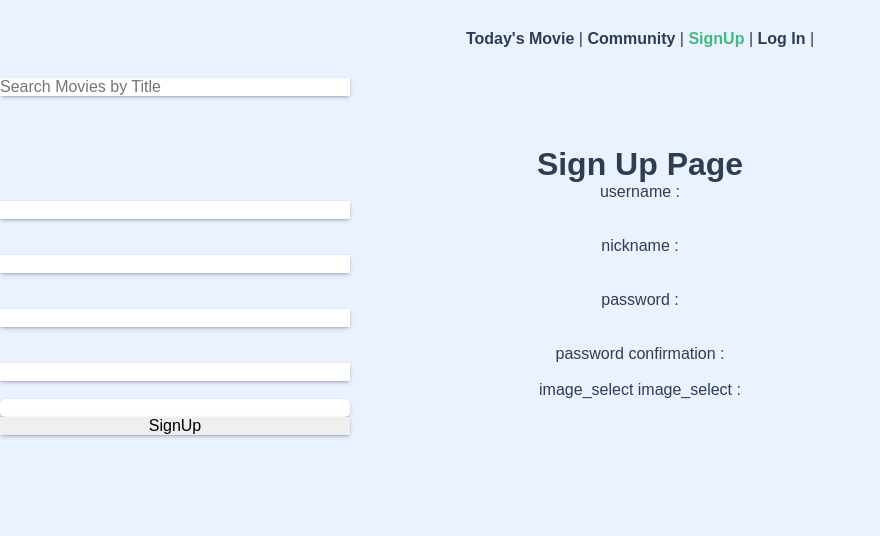
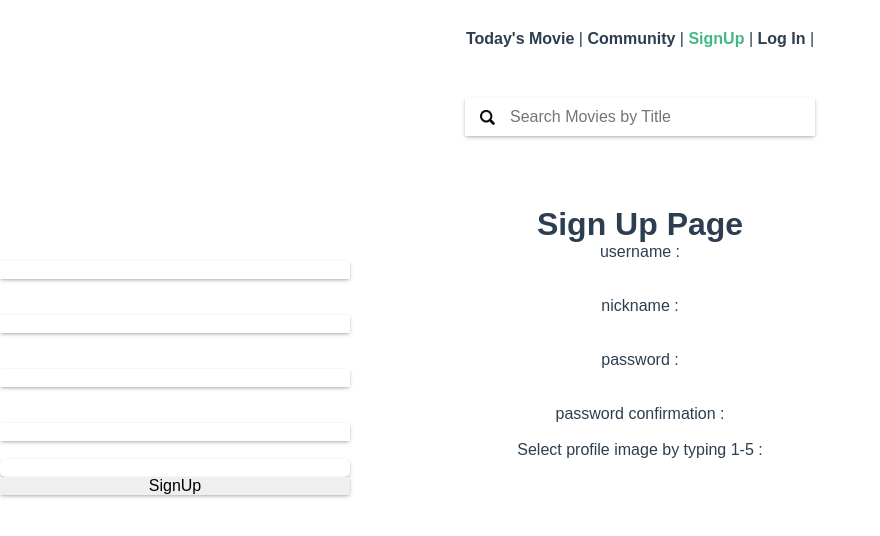
Before and after one commit to CessnaJ/holiday_final_project, a Vue app in the folder front-server/: page /signup in a window 1280 px wide. Shown: the top 536 px of the page, without its empty margins (0-880 px from the left). Built offline with nearby package versions, Linux system fonts and the light colour scheme.

Commit message:
login css

```diff
--- a/front-server/src/App.vue
+++ b/front-server/src/App.vue
@@ -36,7 +36,7 @@
         <span @click="changeSearchingState">My Profile</span>
       </router-link> |
       <!-- 아래 로그아웃버튼신설 😀 -->
-      <button v-on:click.prevent="signOut()" >
+      <button class="buttonclass" v-on:click.prevent="signOut()" >
         <span @click="changeSearchingState">Sign Out</span>
       </button>
     </nav>
@@ -77,7 +77,7 @@ nav a.router-link-exact-active {
   color: #42b983;
 }
 
-button {
+.buttonclass {
   font-family: Avenir, Helvetica, Arial, sans-serif;
   -webkit-font-smoothing: antialiased;
   -moz-osx-font-smoothing: grayscale;
@@ -86,7 +86,7 @@ button {
 
   background-color: #4CAF50;
   border: none;
-  color: white;
+  color: black;
   padding: 15px 32px;
   text-align: center;
   text-decoration: none;
--- a/front-server/src/components/SearchBar.vue
+++ b/front-server/src/components/SearchBar.vue
@@ -1,6 +1,6 @@
 <template>
   <div>
-    <input type="text" :value="input" @input="input=$event.target.value; getSearchmovies(input)" placeholder="Search Movies by Title" />
+    <input class="searchboxinput" type="text" :value="input" @input="input=$event.target.value; getSearchmovies(input)" placeholder="Search Movies by Title" />
     <!-- <span>{{input}}</span> -->
     <!-- <input type="text" class="searchbox" v-model="input" v-on:input="getSearchmovies(input)" placeholder="Search Movies by Title" /> -->
     <div class="container" v-if="$store.state.issearching">
@@ -130,7 +130,7 @@ export default {
   font-family: "Montserrat", sans-serif;
 }
 
-body {
+.body {
   padding: 20px;
   min-height: 100vh;
   background-color: rgb(234, 242, 255);
@@ -150,12 +150,12 @@ body {
     rgba(0, 0, 0, 0.3) 0px 1px 3px -1px;
 }
 
-input {
+.searchboxinput {
   display: block;
   width: 350px;
   margin: 20px auto;
   padding: 10px 45px;
-  /* background: white url("@/assets/search-icon.png") no-repeat 15px center; */
+  background: white url("@/assets/search-icon.png") no-repeat 15px center;
   background-size: 15px 15px;
   font-size: 16px;
   border: none;
--- a/front-server/src/views/LogInView.vue
+++ b/front-server/src/views/LogInView.vue
@@ -36,3 +36,21 @@ export default {
   }
 }
 </script>
+
+
+<style>
+input {
+  display: block;
+  width: 350px;
+  margin: 20px auto;
+  padding: 10px 45px;
+  /* background: white url("@/assets/search-icon.png") no-repeat 15px center; */
+  background-size: 15px 15px;
+  font-size: 16px;
+  border: none;
+  border-radius: 5px;
+  box-shadow: rgba(50, 50, 93, 0.25) 0px 2px 5px -1px,
+    rgba(0, 0, 0, 0.3) 0px 1px 3px -1px;
+}
+
+</style>
--- a/front-server/src/views/SignUpView.vue
+++ b/front-server/src/views/SignUpView.vue
@@ -14,7 +14,7 @@
       <label for="password2"> password confirmation : </label>
       <input type="password" id="password2" v-model="password2">
 
-      <label for="image_select"> image_select image_select : </label>
+      <label for="image_select">Select profile image by typing 1-5 : </label>
       <input type="image_select" id="image_select" v-model="image_select">
 
       <input type="submit" value="SignUp">
@@ -59,3 +59,20 @@ export default {
   }
 }
 </script>
+
+<style>
+input {
+  display: block;
+  width: 350px;
+  margin: 20px auto;
+  padding: 10px 45px;
+  /* background: white url("@/assets/search-icon.png") no-repeat 15px center; */
+  background-size: 15px 15px;
+  font-size: 16px;
+  border: none;
+  border-radius: 5px;
+  box-shadow: rgba(50, 50, 93, 0.25) 0px 2px 5px -1px,
+    rgba(0, 0, 0, 0.3) 0px 1px 3px -1px;
+}
+
+</style>
```
Also changed, not shown: 1 other file (tests, documents, lock files or other folders).
